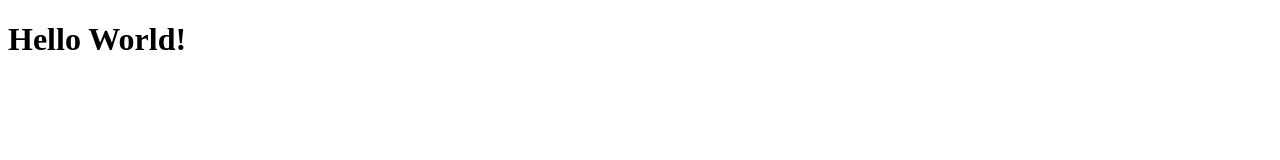
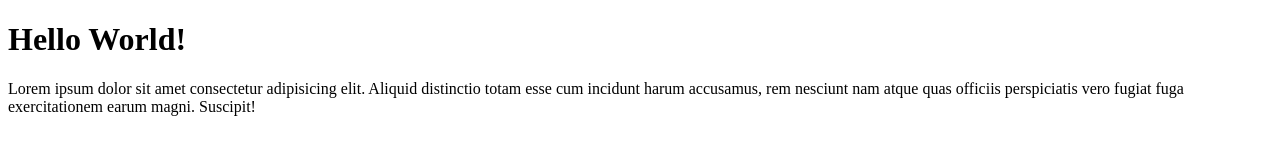
Before and after one commit to venovi4/git-test, a plain HTML site: page index.html in a window 1280 px wide. Drawn offline with Linux system fonts and the light colour scheme.

Commit message:
menambahkan paragraf

```diff
--- a/index.html
+++ b/index.html
@@ -8,5 +8,11 @@
   </head>
   <body>
     <h1>Hello World!</h1>
+    <p>
+      Lorem ipsum dolor sit amet consectetur adipisicing elit. Aliquid
+      distinctio totam esse cum incidunt harum accusamus, rem nesciunt nam atque
+      quas officiis perspiciatis vero fugiat fuga exercitationem earum magni.
+      Suscipit!
+    </p>
   </body>
 </html>
```
